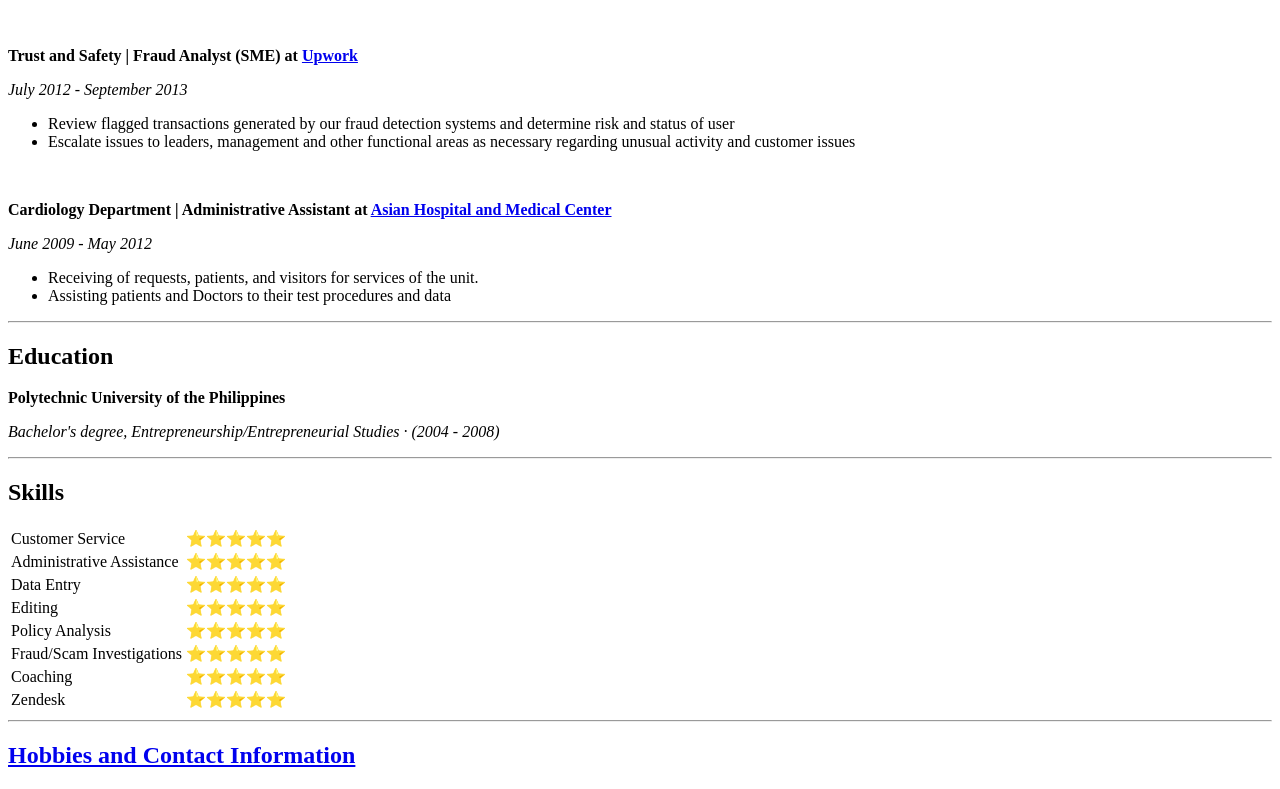
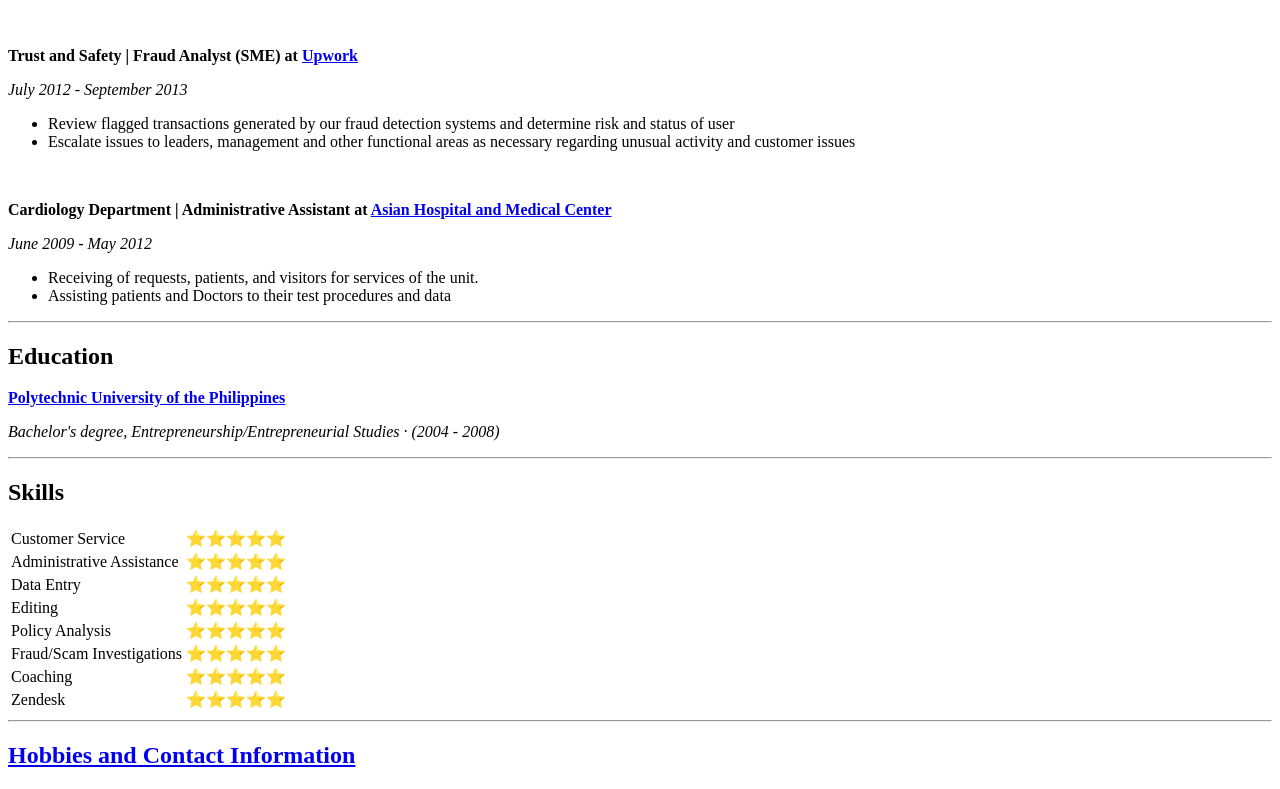
Before and after one commit to emanesca/cv, a plain HTML site: page index.html in a window 1280 px wide. Shown: the part 849-1638 px from the top of the page. Drawn offline with Linux system fonts and the light colour scheme.

Commit message:
Update index.html

```diff
--- a/index.html
+++ b/index.html
@@ -69,7 +69,7 @@ necessary regarding unusual activity and customer issues</li>
 </ul>
 <hr>
 <h2>Education</h2>
-<p><strong> Polytechnic University of the Philippines <a href="https://www.pup.edu.ph/"></a> </strong></p>
+<p><strong><a href="https://www.pup.edu.ph/">Polytechnic University of the Philippines</a></strong></p>
 <p><em>Bachelor's degree, Entrepreneurship/Entrepreneurial Studies · (2004 - 2008)</em></p>
 <hr>
 <h2>Skills</h2>
```
